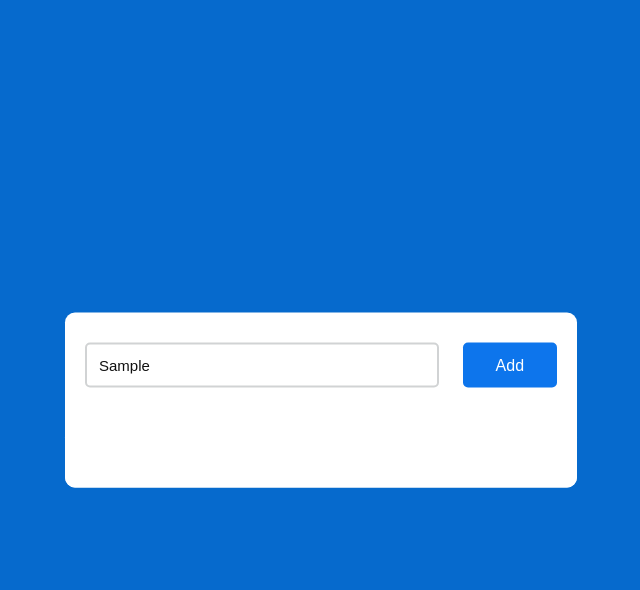
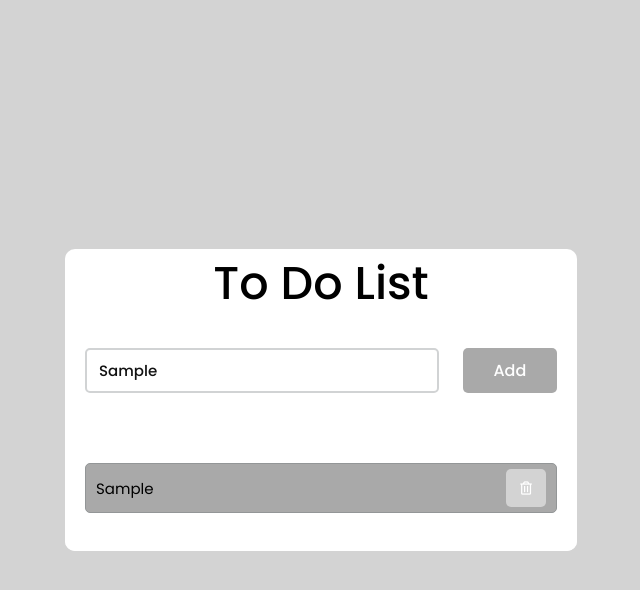
Before and after one commit to Benjamel/To-do-list, a plain HTML site: page index.html in a window 1280 px wide. Both pictures are taken after typing "Sample" into the empty fields and a click on the button "Add". Shown: the whole page, without its empty margins (319-959 px from the left). Drawn offline with Linux system fonts and the light colour scheme.

Commit message:
JS upgrades

```diff
--- a/css/styles.css
+++ b/css/styles.css
@@ -8,7 +8,7 @@
 
 body {
     height: 100vh;
-    background: #066acd;
+    background: lightgrey;
 }
 
 .container {
@@ -22,6 +22,8 @@ body {
     min-height: 100px;
     transform: translate(-50%, -50%);
 }
+
+
 
 #newTask {
     position: relative;
@@ -43,7 +45,7 @@ body {
 
 #newTask input:focus {
     outline: none;
-    border-color: #0d75ec;
+    border-color: darkgrey;
 }
 
 #newTask button {
@@ -51,7 +53,7 @@ body {
     float: right;
     font-weight: 500;
     font-size: 16px;
-    background-color: #0d75ec;
+    background-color: darkgrey;
     border: none;
     color: #ffffff;
     cursor: pointer;
@@ -77,7 +79,7 @@ body {
     justify-content: space-between;
     border: 1px solid #939697;
     cursor: pointer;
-    background-color: #c5e1e6;
+    background-color: darkgrey;
     height: 50px;
     margin-bottom: 8px;
     padding: 5px 10px;
@@ -91,7 +93,7 @@ body {
 }
 
 .task button {
-    background-color: #0a2ea5;
+    background-color: lightgrey;
     color: #ffffff;
     border: none;
     cursor: pointer;
@@ -99,5 +101,11 @@ body {
     height: 100%;
     width: 40px;
     border-radius: 5px;
+}
 
+h1 {
+    text-align: center;
+    font-size: 46px;
+    font-weight: 500;
+    font-family: 'Poppins', sans-serif;
 }
--- a/index.html
+++ b/index.html
@@ -5,19 +5,26 @@
     <meta charset="UTF-8">
     <meta http-equiv="X-UA-Compatible" content="IE=edge">
     <meta name="viewport" content="width=device-width, initial-scale=1.0">
+    <link href="https://fonts.googleapis.com/css2?family=Poppins:wght@400;500&display=swap" rel="stylesheet">
+    <link rel="stylesheet" href="https://cdnjs.cloudflare.com/ajax/libs/font-awesome/5.15.2/css/all.min.css">
     <link rel="stylesheet" href="css/styles.css">
     <script defer src="js/index.js"></script>
     <title>To do list</title>
 </head>
 
 <body>
+    </div>
     <div class="container">
-        <div id="newTask">
-            <input type="text" placeholder="Task to be done..">
-            <button id="push">Add</button>
+        <div class="h1-header">
+            <h1>
+                To Do List
+            </h1>
+            <div id="newTask">
+                <input type="text" placeholder="Task to be done..">
+                <button id="push">Add</button>
+            </div>
+            <div id="tasks"></div>
         </div>
-        <div id="tasks"></div>
-    </div>
 </body>
 
 </html>
--- a/js/index.js
+++ b/js/index.js
@@ -0,0 +1,28 @@
+document.querySelector('#push').onclick = function () {
+    if (document.querySelector('#newTask input').value.length == 0) {
+        alert("Please Enter a Task")
+    }
+    else {
+        document.querySelector('#tasks').innerHTML += `
+            <div class="task">
+                <span>
+                    ${document.querySelector('#newTask input').value}
+                </span>
+                <button class="delete">
+                    <i class="far fa-trash-alt"></i>
+                </button>
+            </div>
+        `;
+
+        var current_tasks = document.querySelectorAll(".delete");
+        for (var i = 0; i < current_tasks.length; i++) {
+            current_tasks[i].onclick = function () {
+                this.parentNode.remove();
+            }
+        }
+
+
+
+
+    }
+}
```
